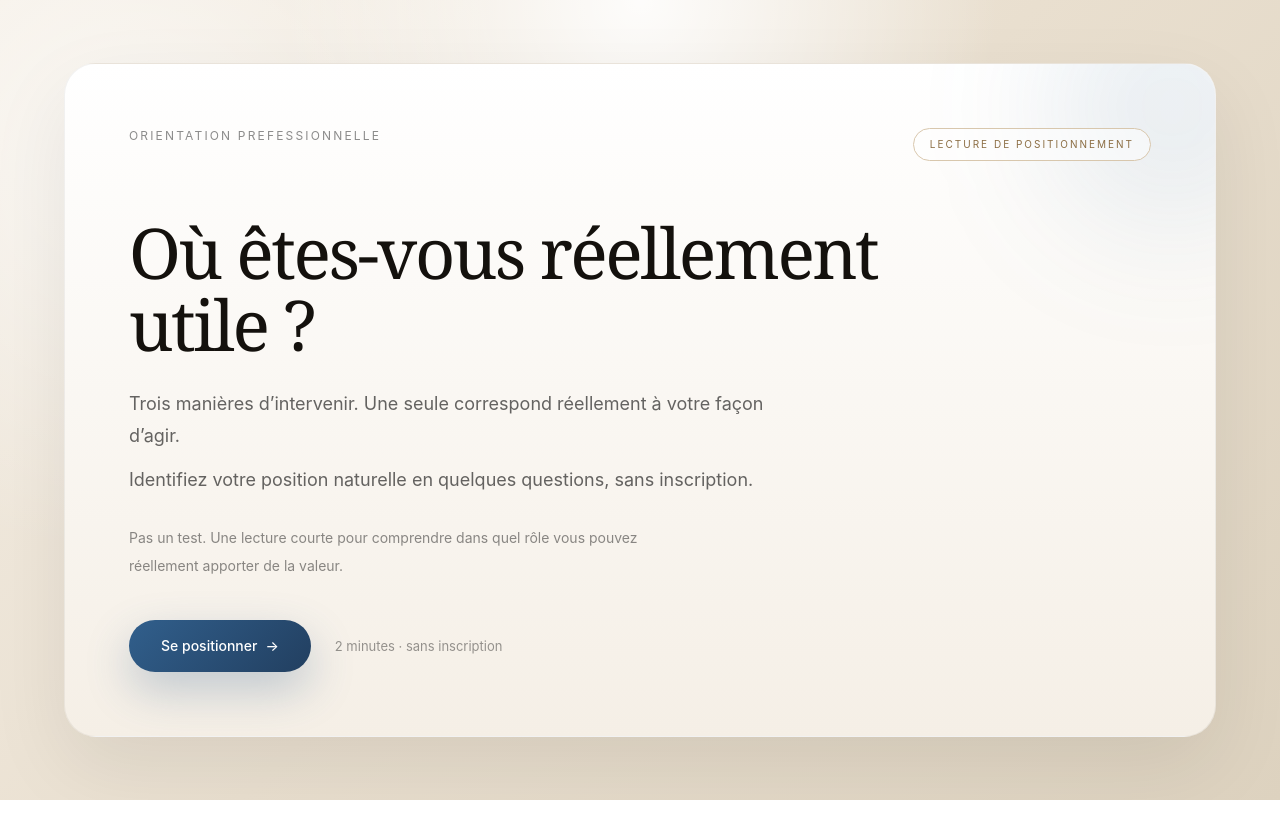
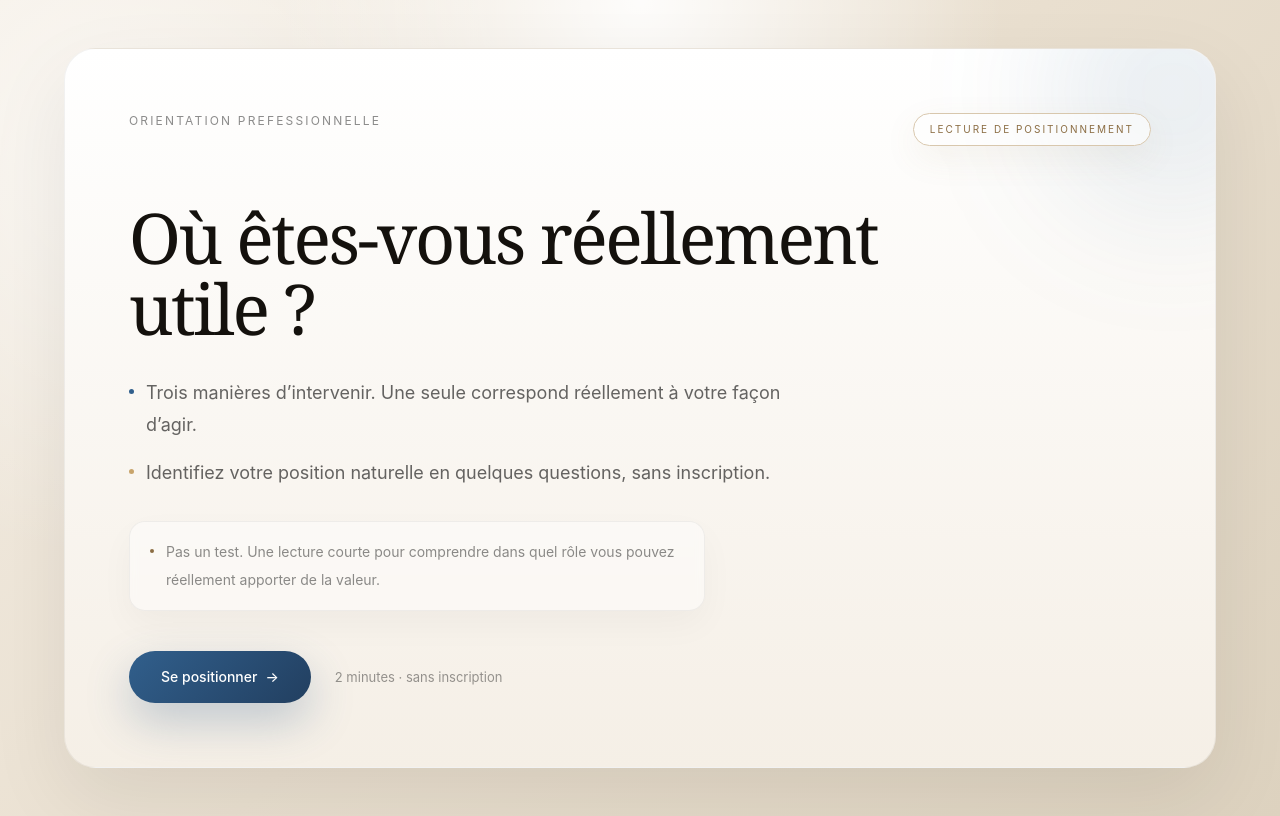
Before and after one commit to arnaudcrestey/POINT-ENTREE-HUB, a Next.js app: page / in a window 1280 px wide. Built offline with nearby package versions, Linux system fonts and the light colour scheme.

Commit message:
Update page.tsx

```diff
--- a/app/page.tsx
+++ b/app/page.tsx
@@ -13,7 +13,7 @@ export default function HomePage() {
           <div className="relative mb-14 flex flex-col gap-5 sm:flex-row sm:items-start sm:justify-between">
             <Signature />
 
-            <div className="w-fit rounded-full border border-[#d8c7ad] bg-white/55 px-4 py-2 text-[10px] uppercase tracking-[0.2em] text-[#8b6d43]">
+            <div className="w-fit rounded-full border border-[#d8c7ad] bg-white/60 px-4 py-2 text-[10px] uppercase tracking-[0.2em] text-[#8b6d43] shadow-[0_12px_35px_rgba(139,109,67,0.08)]">
               Lecture de positionnement
             </div>
           </div>
@@ -24,30 +24,44 @@ export default function HomePage() {
               Où êtes-vous réellement utile ?
             </h1>
 
-            <div className="mt-7 max-w-2xl space-y-3 text-[16px] leading-8 text-black/60 md:text-[18px]">
-              <p>
-                Trois manières d’intervenir. Une seule correspond réellement à
-                votre façon d’agir.
+            <div className="mt-8 max-w-2xl space-y-4 text-[16px] leading-8 text-black/60 md:text-[18px]">
+              <p className="flex items-start gap-3">
+                <span className="mt-[12px] h-[5px] w-[5px] shrink-0 rounded-full bg-[#315f8c]" />
+                <span>
+                  Trois manières d’intervenir. Une seule correspond réellement à
+                  votre façon d’agir.
+                </span>
               </p>
-              <p>
-                Identifiez votre position naturelle en quelques questions, sans
-                inscription.
+
+              <p className="flex items-start gap-3">
+                <span className="mt-[12px] h-[5px] w-[5px] shrink-0 rounded-full bg-[#c8a46b]" />
+                <span>
+                  Identifiez votre position naturelle en quelques questions,
+                  sans inscription.
+                </span>
               </p>
             </div>
 
-            <p className="mt-7 max-w-xl text-[14px] leading-7 text-black/45">
-              Pas un test. Une lecture courte pour comprendre dans quel rôle
-              vous pouvez réellement apporter de la valeur.
-            </p>
+            <div className="mt-8 max-w-xl rounded-2xl border border-black/5 bg-white/45 px-5 py-4 shadow-[0_14px_35px_rgba(0,0,0,0.035)] backdrop-blur-sm">
+              <p className="flex items-start gap-3 text-[14px] leading-7 text-black/45">
+                <span className="mt-[11px] h-[4px] w-[4px] shrink-0 rounded-full bg-[#8b6d43]" />
+                <span>
+                  Pas un test. Une lecture courte pour comprendre dans quel rôle
+                  vous pouvez réellement apporter de la valeur.
+                </span>
+              </p>
+            </div>
 
             {/* CTA */}
             <div className="mt-10 flex flex-col gap-4 sm:flex-row sm:items-center sm:gap-6">
               <Link
                 href="/start"
-                className="inline-flex w-full items-center justify-center rounded-full bg-[linear-gradient(135deg,#315f8c_0%,#223f60_100%)] px-8 py-4 text-sm font-medium text-white shadow-[0_18px_45px_rgba(49,95,140,0.28)] transition-all duration-300 hover:scale-[1.02] hover:shadow-[0_22px_55px_rgba(49,95,140,0.34)] sm:w-auto"
+                className="group inline-flex w-full items-center justify-center rounded-full bg-[linear-gradient(135deg,#315f8c_0%,#223f60_100%)] px-8 py-4 text-sm font-medium text-white shadow-[0_18px_45px_rgba(49,95,140,0.28)] transition-all duration-300 hover:scale-[1.02] hover:shadow-[0_22px_55px_rgba(49,95,140,0.34)] sm:w-auto"
               >
                 Se positionner
-                <span className="ml-2">→</span>
+                <span className="ml-2 transition-transform duration-300 group-hover:translate-x-1">
+                  →
+                </span>
               </Link>
 
               <div className="text-center text-[13px] leading-6 text-black/40 sm:text-left">
```
